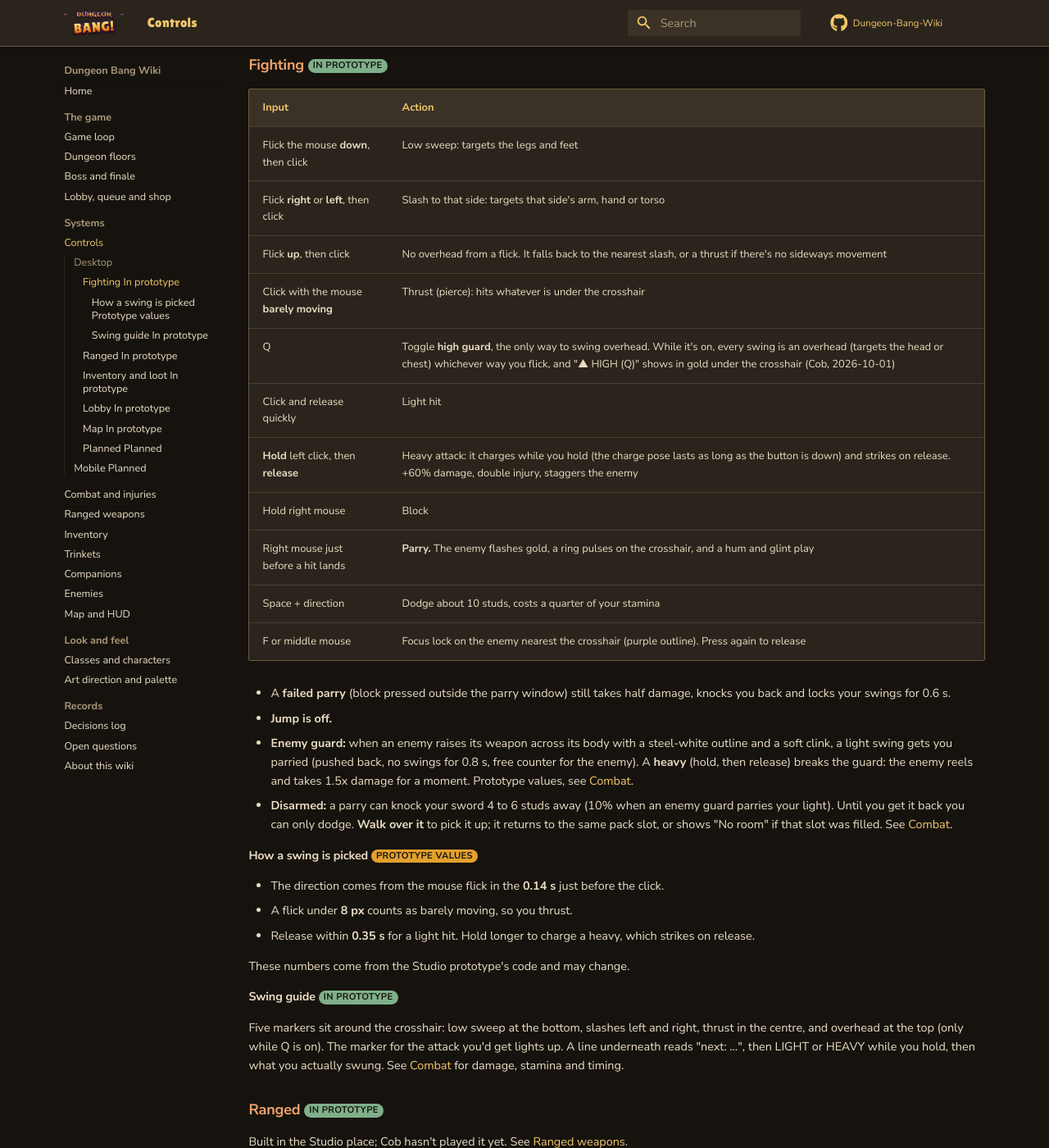
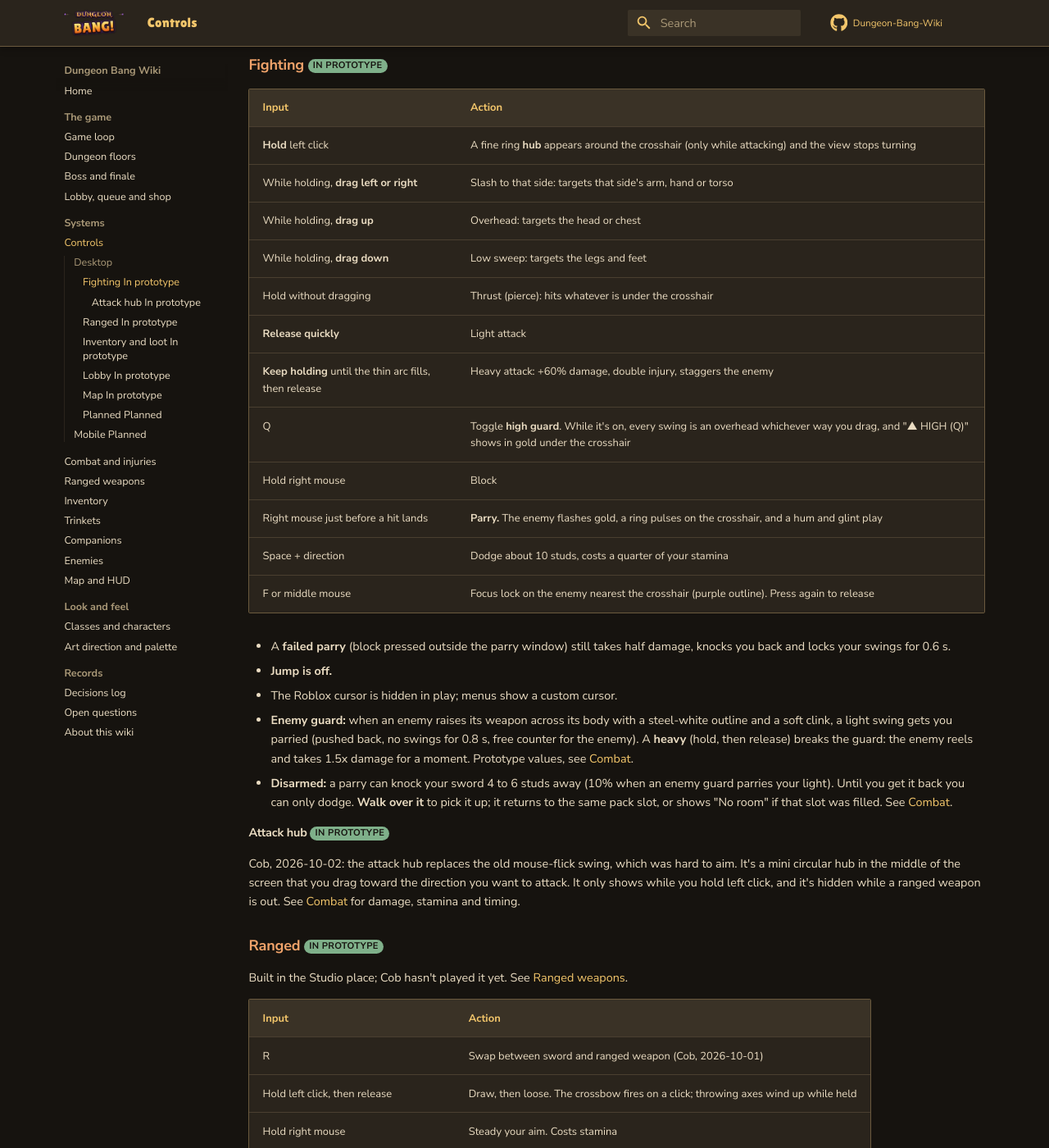
Before and after one commit to iamlegendok/Dungeon-Bang-Wiki, an MkDocs documentation site: the page built from docs/controls.md, in a window 1280 px wide and 1400 px high, scrolled down 456 px. Shown: the whole window at 82% size. Built offline with MkDocs 1.6.1 and Material for MkDocs 9.7.7, drawn with Linux system fonts in a browser that asks for light colours; comment, search, counter and statistics services are not loaded; some of the changed text lies outside the part shown.

Commit message:
Attack hub replaces flick swings; eating takes a slow 1.6 s bite
Co-Authored-By: Claude Opus 5.5 (1M context) <noreply@anthropic.com>
Claude-Session: https://claude.ai/code/session_01BBz4VfGTsvBuNKXe58LieA

```diff
--- a/docs/combat.md
+++ b/docs/combat.md
@@ -82,8 +82,8 @@ Food: bread +30, dried meat +50, hearty stew +80 with 2x healing (shop), monster
 
 ![Fighting skill](assets/img/combat/fighting_skill.jpg)
 
-- **Swing direction picks the zone:** a slash targets that side's arm, hand or torso, a low sweep targets the legs and feet, a thrust hits whatever is under the crosshair, and an overhead targets the head or chest. **Overheads only come from the Q high guard toggle**, which turns every swing into an overhead, so you never look at the ceiling to swing high (Cob, 2026-10-01). Flick down for a low sweep, left or right to slash, keep still to thrust; a flick up falls back to the nearest slash or a thrust. In the prototype the direction is read from the mouse flick in the 0.14 s before the click, under 8 px of movement is a thrust, and a release within 0.35 s is a light hit <span class="tag draft">Prototype values</span>. Hold to charge a heavy and release to strike (in the prototype the charge pose holds for as long as the button is down): +60% damage, 2x injury, but parryable.
-- **Desktop:** flick the mouse and click to swing (see [Controls](controls.md#fighting)), click with a still mouse to thrust, Q for the high guard; hold right mouse to block; Space plus a direction to dodge.
+- **Swing direction picks the zone:** a slash targets that side's arm, hand or torso, a low sweep targets the legs and feet, a thrust hits whatever is under the crosshair, and an overhead targets the head or chest. You pick the direction on the **attack hub** (Cob, 2026-10-02): hold left click and a small ring appears around the crosshair while the view holds still; drag left or right to slash, up for an overhead, down for a low sweep, or don't drag to thrust. Release quickly for a light hit, or keep holding until the arc fills for a heavy: +60% damage, 2x injury, but parryable. The **Q high guard** still turns every swing into an overhead.
+- **Desktop:** hold left click and drag on the attack hub to swing (see [Controls](controls.md#fighting)), Q for the high guard; hold right mouse to block; Space plus a direction to dodge.
 - **Mobile:** an attack pad. Tap to thrust, swipe off it for a directional swing, hold for a heavy. Block and dodge buttons. Thrusts snap to the nearest zone in a small cone.
 - **Enemy swing timing:** 0.45 s wind-up with a glint, 0.15 s hit, 0.40 s recovery. A **parry** is block pressed in the 0.2 s before impact: no damage, no stamina, and the attacker is staggered for 0.8 s.
 - Block stops 80% from the front; the rest chips the shield arm. Dodge has 0.25 s of invincibility.
--- a/docs/controls.md
+++ b/docs/controls.md
@@ -14,13 +14,14 @@ What each input does. The **In prototype** tag means it already works in the Rob
 
 | Input | Action |
 |-|-|
-| Flick the mouse **down**, then click | Low sweep: targets the legs and feet |
-| Flick **right** or **left**, then click | Slash to that side: targets that side's arm, hand or torso |
-| Flick **up**, then click | No overhead from a flick. It falls back to the nearest slash, or a thrust if there's no sideways movement |
-| Click with the mouse **barely moving** | Thrust (pierce): hits whatever is under the crosshair |
-| Q | Toggle **high guard**, the only way to swing overhead. While it's on, every swing is an overhead (targets the head or chest) whichever way you flick, and "▲ HIGH (Q)" shows in gold under the crosshair (Cob, 2026-10-01) |
-| Click and release quickly | Light hit |
-| **Hold** left click, then **release** | Heavy attack: it charges while you hold (the charge pose lasts as long as the button is down) and strikes on release. +60% damage, double injury, staggers the enemy |
+| **Hold** left click | A fine ring **hub** appears around the crosshair (only while attacking) and the view stops turning |
+| While holding, **drag left or right** | Slash to that side: targets that side's arm, hand or torso |
+| While holding, **drag up** | Overhead: targets the head or chest |
+| While holding, **drag down** | Low sweep: targets the legs and feet |
+| Hold without dragging | Thrust (pierce): hits whatever is under the crosshair |
+| **Release quickly** | Light attack |
+| **Keep holding** until the thin arc fills, then release | Heavy attack: +60% damage, double injury, staggers the enemy |
+| Q | Toggle **high guard**. While it's on, every swing is an overhead whichever way you drag, and "▲ HIGH (Q)" shows in gold under the crosshair |
 | Hold right mouse | Block |
 | Right mouse just before a hit lands | **Parry.** The enemy flashes gold, a ring pulses on the crosshair, and a hum and glint play |
 | Space + direction | Dodge about 10 studs, costs a quarter of your stamina |
@@ -28,20 +29,13 @@ What each input does. The **In prototype** tag means it already works in the Rob
 
 - A **failed parry** (block pressed outside the parry window) still takes half damage, knocks you back and locks your swings for 0.6 s.
 - **Jump is off.**
+- The Roblox cursor is hidden in play; menus show a custom cursor.
 - **Enemy guard:** when an enemy raises its weapon across its body with a steel-white outline and a soft clink, a light swing gets you parried (pushed back, no swings for 0.8 s, free counter for the enemy). A **heavy** (hold, then release) breaks the guard: the enemy reels and takes 1.5x damage for a moment. Prototype values, see [Combat](combat.md#enemy-guard).
 - **Disarmed:** a parry can knock your sword 4 to 6 studs away (10% when an enemy guard parries your light). Until you get it back you can only dodge. **Walk over it** to pick it up; it returns to the same pack slot, or shows "No room" if that slot was filled. See [Combat](combat.md#disarms).
 
-#### How a swing is picked <span class="tag draft">Prototype values</span>
+#### Attack hub <span class="tag decided">In prototype</span>
 
-- The direction comes from the mouse flick in the **0.14 s** just before the click.
-- A flick under **8 px** counts as barely moving, so you thrust.
-- Release within **0.35 s** for a light hit. Hold longer to charge a heavy, which strikes on release.
-
-These numbers come from the Studio prototype's code and may change.
-
-#### Swing guide <span class="tag decided">In prototype</span>
-
-Five markers sit around the crosshair: low sweep at the bottom, slashes left and right, thrust in the centre, and overhead at the top (only while Q is on). The marker for the attack you'd get lights up. A line underneath reads "next: …", then LIGHT or HEAVY while you hold, then what you actually swung. See [Combat](combat.md#fighting-skill) for damage, stamina and timing.
+Cob, 2026-10-02: the attack hub replaces the old mouse-flick swing, which was hard to aim. It's a mini circular hub in the middle of the screen that you drag toward the direction you want to attack. It only shows while you hold left click, and it's hidden while a ranged weapon is out. See [Combat](combat.md#fighting-skill) for damage, stamina and timing.
 
 ### Ranged <span class="tag decided">In prototype</span>
 
@@ -64,7 +58,7 @@ Built in the Studio place; Cob hasn't played it yet. See [Ranged weapons](ranged
 | Drag an item | Move it |
 | R while dragging | Rotate the item |
 | Drag off the panel | Drop the item at your feet. Only during a round in the dungeon; in the lobby or while a loading screen is up, the item eases back into place |
-| Click food | Eat it |
+| Click food | Eat it: a bite takes **1.6 s** at **40% move speed**, and you can't attack during it. The food takes effect at the bite, extra clicks do nothing, and **Space** cancels the bite and keeps the food |
 | Hold E | Take from a loot box |
 | Lobby: **Edit pack & vault** button | Rearrange your pack and move gear to or from the vault |
 
--- a/docs/ranged.md
+++ b/docs/ranged.md
@@ -22,7 +22,7 @@ Ranged weapons are built into the Studio prototype (Cob hasn't played them yet)
 
 ## The reticle
 
-- The sword's swing guide is hidden while a bow is drawn (Cob, 2026-10-02) <span class="tag decided">Decided</span>.
+- The sword's attack hub is hidden while a ranged weapon is out (Cob, 2026-10-02) <span class="tag decided">Decided</span>.
 
 - The reticle shows where the shot **leaves**, not where it lands. Whether it ever hints at drop is <span class="tag draft">Draft</span> (the recommendation is an honest reticle with no hint).
 - It always wanders a little. Walking, sprinting, jumping, low stamina and an injured bow arm make it wander more. A hurt head adds twitches.
```
Also changed, not shown: docs/decisions.md (+5 -3 lines), docs/ui.md (+1 -1 lines).
